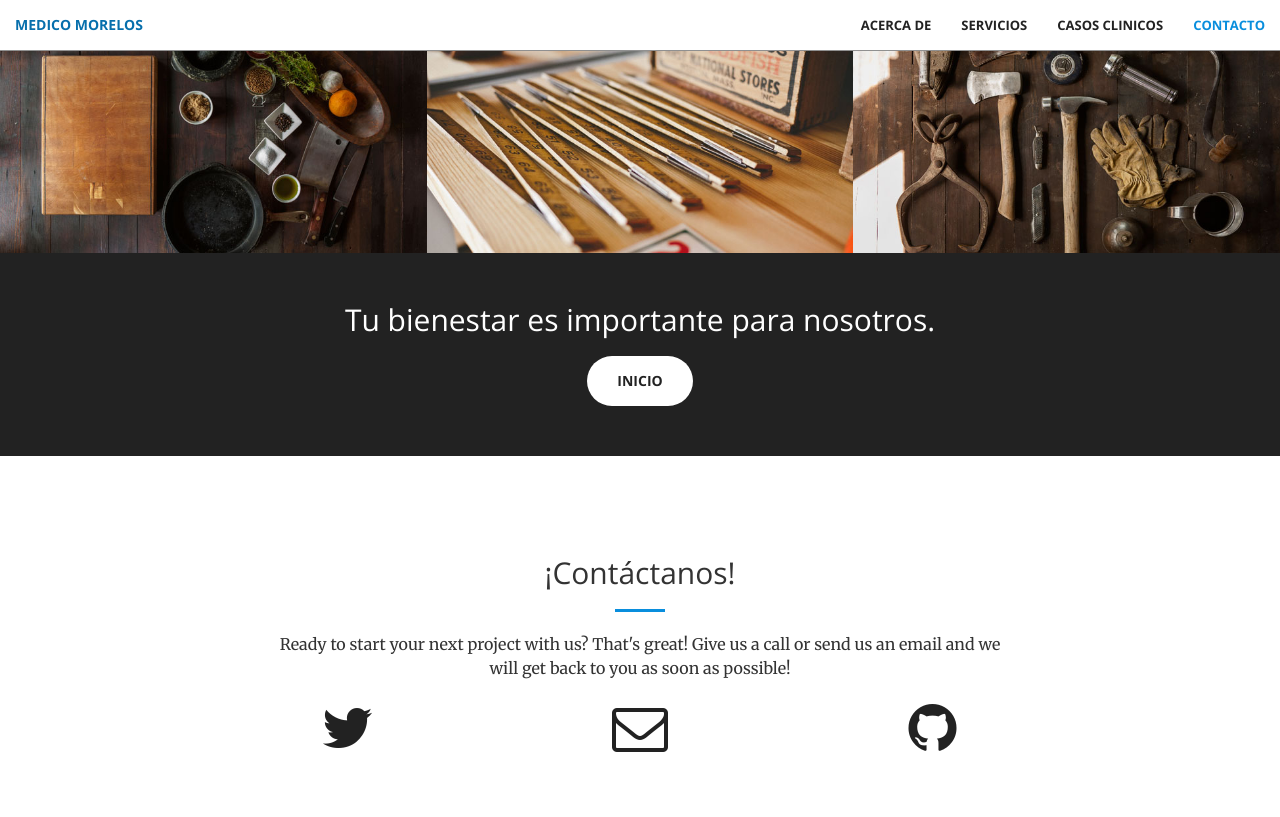
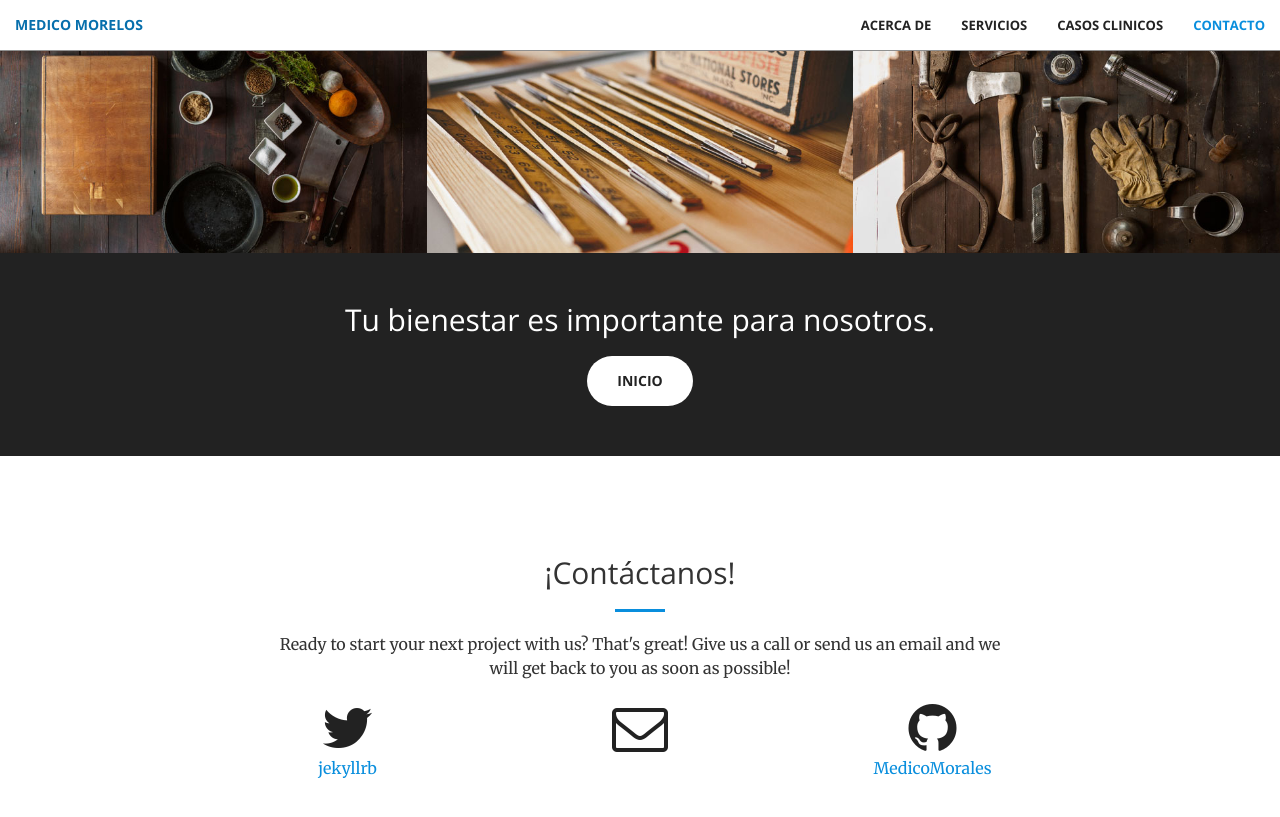
Before and after one commit to MedicoMorales/MedicoMorelos, a Jekyll site: the page built from index.html, in a window 1280 px wide and 900 px high, scrolled down 1933 px. Shown: the top 817 px of the window. Built offline with Jekyll 4.4.1, drawn with Linux system fonts in a browser that asks for light colours.

Commit message:
Update _config.yml

```diff
--- a/_config.yml
+++ b/_config.yml
@@ -5,8 +5,8 @@ description: > # this means to ignore newlines until "baseurl:"
 baseurl: "" # the subpath of your site, e.g. /blog/
 url: "" # the base hostname & protocol for your site
 
-twitter_username:
-github_username:
+twitter_username: jekyllrb
+github_username: MedicoMorales
 
 # Build settings
 markdown: kramdown
```
